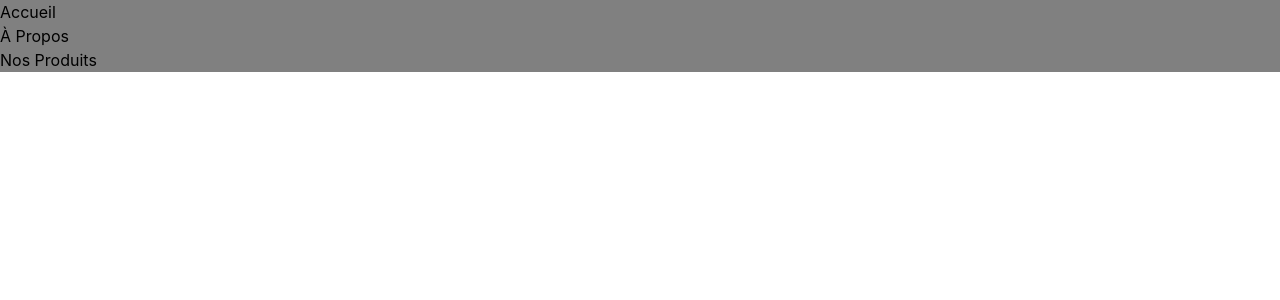
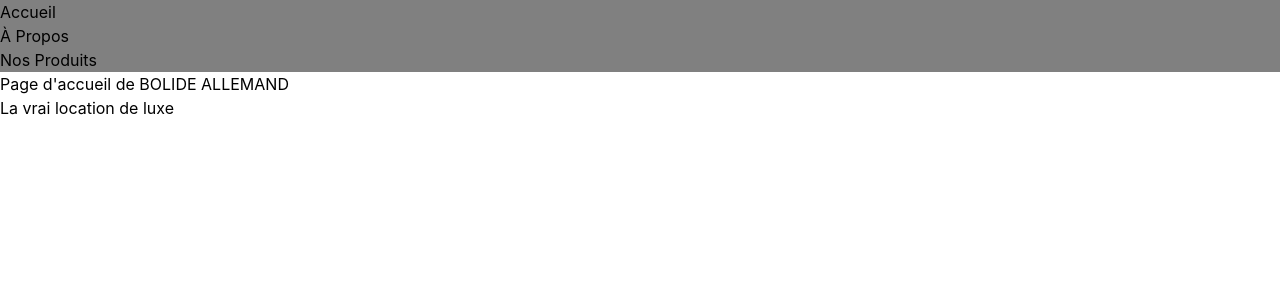
Before and after one commit to Sweeefty/SQL-Projet-final, a React (Create React App) app in the folder bolide-allemand/: page / in a window 1280 px wide. Shown: the top 300 px of the page. Built offline with nearby package versions, Linux system fonts and the light colour scheme.

Commit message:
navigation entre les pages fixed

```diff
--- /dev/null
+++ b/bolide-allemand/src/Accueil.css
@@ -0,0 +1,17 @@
+@tailwind base;
+@tailwind components;
+@tailwind utilities;
+
+body {
+  margin: 0;
+  font-family: -apple-system, BlinkMacSystemFont, 'Segoe UI', 'Roboto', 'Oxygen',
+    'Ubuntu', 'Cantarell', 'Fira Sans', 'Droid Sans', 'Helvetica Neue',
+    sans-serif;
+  -webkit-font-smoothing: antialiased;
+  -moz-osx-font-smoothing: grayscale;
+}
+
+code {
+  font-family: source-code-pro, Menlo, Monaco, Consolas, 'Courier New',
+    monospace;
+}
--- a/bolide-allemand/src/Accueil.js
+++ b/bolide-allemand/src/Accueil.js
@@ -1,5 +1,6 @@
 // src/Accueil.js
 import React from 'react';
+import './Accueil.css';
 
 function Accueil() {
   return (
--- a/bolide-allemand/src/App.js
+++ b/bolide-allemand/src/App.js
@@ -1,22 +1,19 @@
-// src/App.js
 import React from 'react';
 import { BrowserRouter as Router, Route, Routes } from 'react-router-dom';
-import Header from './header';
 import Accueil from './Accueil';
 import APropos from './APropos';
-import NosProduits from './NosProduits.js';
+import NosProduits from './NosProduits';
+import Header from './header';
 
 function App() {
   return (
     <Router>
-      <div>
-        <Header />
-        <Routes>
-          <Route exact path="/" component={Accueil} />
-          <Route path="/apropos" component={APropos} />
-          <Route path="/nosproduits" component={NosProduits} />
-        </Routes>
-      </div>
+      <Header />
+      <Routes>
+        <Route path="/" element={<Accueil />} />
+        <Route path="/apropos" element={<APropos />} />
+        <Route path="/nosproduits" element={<NosProduits />} />
+      </Routes>
     </Router>
   );
 }
```
